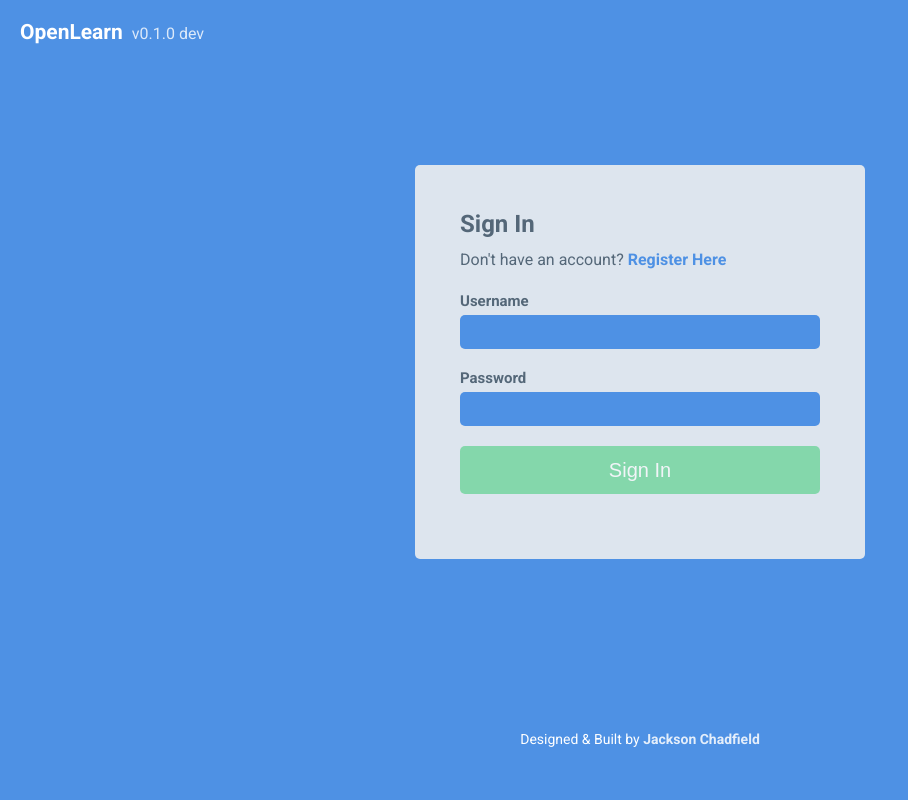
After one commit to j-chad/OpenLearn, a Flask app: template OpenLearn/templates/public/register.html in a window 1280 px wide. The commit adds this page. Shown: the whole page, without its empty margins (0-908 px from the left). Run offline with Flask 2, Linux system fonts and the light colour scheme; the template is opened without the code that fills it, so the values that code supplies are empty.

Commit message:
Add noscript modal

```diff
--- a/OpenLearn/templates/layout.html
+++ b/OpenLearn/templates/layout.html
@@ -3,6 +3,7 @@
 navbar_color - sets the colour of the navbar
 footer_color - sets the colour of the footer
 navbar_brand_hides - sets whether the brand in the navbar will hide on small screens
+noscript_can_close - default false - whether the user can close the noscript modal
 #}
 
 <!doctype html>
@@ -22,8 +23,31 @@ navbar_brand_hides - sets whether the brand in the navbar will hide on small scr
 </head>
 <body>
 {% block body %}
+    <noscript>
+        <link rel="stylesheet" href="{{ url_for("static", filename="css/noscript.css") }}">
+        <input type="checkbox" id="noscript-close" name="noscript-modal" checked autocomplete="off" hidden>
+        <div class="noscript-modal">
+            <div class="siimple-content--small modal-content">
+                <div class="siimple-box siimple-box--primary">
+                    {% if noscript_can_close|default(false) %}
+                        <label for="noscript-close"><i class="far fa-times-circle close"></i></label>
+                    {% endif %}
+                    <div class="siimple-box-title">Your Javascript is disabled</div>
+                    <div class="siimple-box-detail">
+                        <p class="siimple-paragraph">Unfortunately this application requires javascript for much of its
+                            functionality.</p>
+                        <p class="siimple-paragraph">If your javascript is unintentionally disabled, you can <a
+                                href="https://www.enable-javascript.com/" class="siimple-link">find instructions here</a>.</p>
+
+                        <p class="siimple-paragraph">If your javascript is disabled due to privacy purposes, you can find the full source code of this website
+                            <a href="https://github.com/j-chad/OpenLearn" class="siimple-link">on GitHub</a></p>
+                    </div>
+                </div>
+            </div>
+        </div>
+    </noscript>
     {% block nav %}
-        <nav class="siimple-navbar siimple-navbar--{{navbar_color|default("primary")}} siimple-navbar--extra-large">
+        <nav class="siimple-navbar siimple-navbar--{{ navbar_color|default("primary") }} siimple-navbar--extra-large">
             <div class="{% if navbar_brand_hides %}siimple--display-xs-none {% endif %}siimple--display-inline-block">
                 <a class="siimple-navbar-title" href="{{ url_for("public.index") }}"><span class="siimple-brand">OpenLearn</span></a>
                 <div class="siimple-navbar-subtitle">v{{ config["VERSION"] }}</div>
@@ -39,14 +63,15 @@ navbar_brand_hides - sets whether the brand in the navbar will hide on small scr
         {% endblock %}
     </main>
     {% block footer %}
-        <footer class="siimple-footer siimple-footer--{{footer_color|default("light")}} siimple--text-center">
+        <footer class="siimple-footer siimple-footer--{{ footer_color|default("light") }} siimple--text-center">
             Designed & Built by <strong><a class="siimple-footer-link siimple-footer-link--inline"
                                            href="https://github.com/j-chad">Jackson Chadfield</a></strong>
         </footer>
     {% endblock %}
 {% endblock %}
 {% block scripts %}
-    <script src="https://instant.page/1.2.2" type="module" integrity="sha384-2xV8M5griQmzyiY3CDqh1dn4z3llDVqZDqzjzcY+jCBCk/a5fXJmuZ/40JJAPeoU"></script>
+    <script src="https://instant.page/1.2.2" type="module"
+            integrity="sha384-2xV8M5griQmzyiY3CDqh1dn4z3llDVqZDqzjzcY+jCBCk/a5fXJmuZ/40JJAPeoU"></script>
 {% endblock %}
 </body>
 </html>
--- a/OpenLearn/templates/public/index.html
+++ b/OpenLearn/templates/public/index.html
@@ -2,6 +2,7 @@
 
 {% set navbar_color = "light" %}
 {% set navbar_brand_hides = true %}
+{% set noscript_can_close = true %}
 
 {% block nav_items %}
     <a class="siimple-navbar-item" href="{{ url_for("public.sign_in") }}"><i class="fas fa-sign-in-alt"></i> Sign In</a>
--- /dev/null
+++ b/OpenLearn/templates/public/register.html
@@ -0,0 +1,74 @@
+{% extends "./layout.html" %}
+
+{% set footer_color = "blue" %}
+
+{% block styles %}
+    {{ super() }}
+    <style>
+        html, body {
+            height: 100%;
+            width: 100%;
+            margin: 0;
+            padding: 0;
+        }
+
+        body {
+        {# I know. *sigh* #} /**/
+            display: flex;
+            flex-direction: column;
+        }
+
+        main {
+            flex-grow: 2;
+            display: flex;
+            flex-direction: column;
+        }
+
+        #form-section {
+            flex-grow: 2;
+            display: flex;
+            justify-content: center;
+            align-items: center;
+        }
+
+        #room-code-input, #form-container {
+            max-width: 450px;
+            width: 100%;
+            margin: 0;
+        }
+
+        .siimple-footer-link {
+            color: white;
+        }
+
+        .siimple-footer-link:hover {
+            color: rgba(255, 255, 255, 0.4) !important;
+        }
+    </style>
+{% endblock %}
+
+{% block main %}
+    <div class="siimple-content--fluid siimple--bg-primary siimple--py-5" id="form-section">
+        <div id="form-container" class="siimple--display-inline-flex">
+            <div class="siimple-form siimple--bg-light siimple--py-5 siimple--px-5 siimple--rounded" id="room-code-form">
+                <div class="siimple-form-title">Sign In</div>
+                <div class="siimple-form-detail">Don't have an account? <a href="" class="siimple-link">Register Here</a></div>
+                <div class="siimple-form-field">
+                    <label for="username" class="siimple-form-field-label">Username</label>
+                    <input type="text" id="username" name="username" class="siimple-input siimple-input--fluid siimple--bg-primary siimple--color-white">
+                </div>
+                <div class="siimple-form-field">
+                    <label for="password" class="siimple-form-field-label">Password</label>
+                    <input type="password" id="password" name="password" class="siimple-input siimple-input--fluid siimple--bg-primary siimple--color-white">
+                </div>
+                <div class="siimple-form-field">
+                    <button id="submit-btn"
+                            class="siimple-btn siimple-btn--success siimple-btn--big siimple-btn--disabled siimple-btn--fluid"
+                            disabled>Sign In
+                    </button>
+                </div>
+                <div id="room-code-status" class="siimple-alert siimple-alert--error siimple--display-none"></div>
+            </div>
+        </div>
+    </div>
+{% endblock %}
```
Also changed, not shown: OpenLearn/static/css/noscript.css (added, +47 -0 lines).
